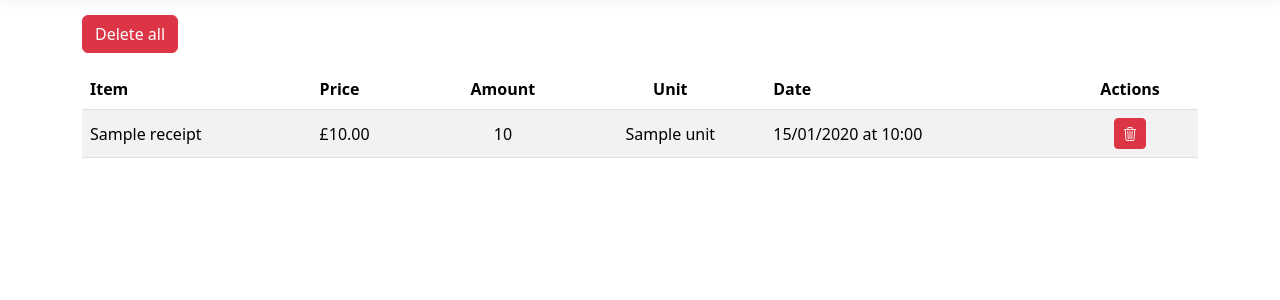
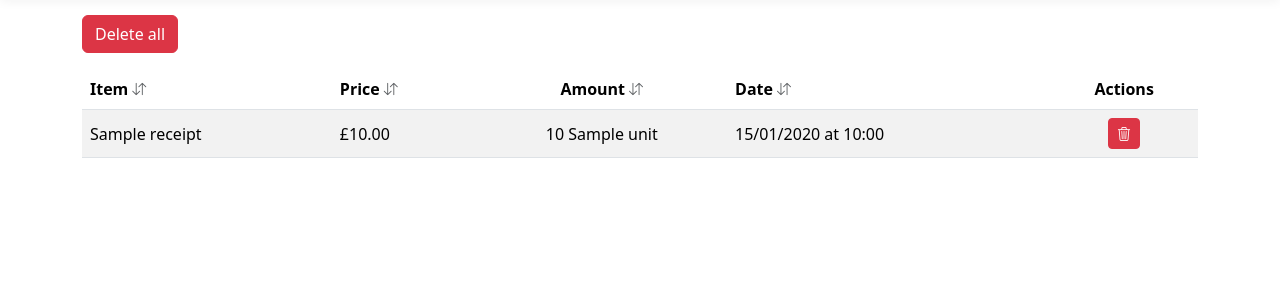
Before and after one commit to Atty737/DurHack2026, a Flask app: page /receipt-items in a window 1280 px wide. Shown: the part 57-357 px from the top of the page. Run offline with Flask 3, Linux system fonts and the light colour scheme; the visitor is signed in with stand-in values (Sample User, id 1); a database or web service that is not in the repository returns one stand-in record (values such as "Sample title").

Commit message:
add sort to pantry

```diff
--- a/app/templates/pantry.html
+++ b/app/templates/pantry.html
@@ -17,48 +17,66 @@
 
   {% if items %}
     <div class="table-responsive">
-      <table class="table table-striped align-middle">
+      <table id="pantry-table" class="table table-striped align-middle">
         <thead>
           <tr>
-            <th scope="col">Item</th>
-            <th scope="col">Price</th>
-            <th scope="col" class="text-center">Amount</th>
-            <th scope="col" class="text-center">Unit</th>
-            <th scope="col">Date</th>
+            <th scope="col" class="sortable-header" data-col="0" data-type="text" title="Click to sort by Item" style="cursor: pointer; user-select: none;">
+              <span class="d-inline-flex align-items-center gap-1">
+                Item
+                <i class="bi bi-arrow-down-up text-muted small sort-icon"></i>
+              </span>
+            </th>
+            <th scope="col" class="sortable-header" data-col="1" data-type="num" title="Click to sort by Price" style="cursor: pointer; user-select: none;">
+              <span class="d-inline-flex align-items-center gap-1">
+                Price
+                <i class="bi bi-arrow-down-up text-muted small sort-icon"></i>
+              </span>
+            </th>
+            <th scope="col" class="sortable-header text-center" data-col="2" data-type="num" title="Click to sort by Amount" style="cursor: pointer; user-select: none;">
+              <span class="d-inline-flex align-items-center gap-1">
+                Amount
+                <i class="bi bi-arrow-down-up text-muted small sort-icon"></i>
+              </span>
+            </th>
+            <th scope="col" class="sortable-header" data-col="3" data-type="num" title="Click to sort by Date" style="cursor: pointer; user-select: none;">
+              <span class="d-inline-flex align-items-center gap-1">
+                Date
+                <i class="bi bi-arrow-down-up text-muted small sort-icon"></i>
+              </span>
+            </th>
             <th scope="col" class="text-center">Actions</th>
           </tr>
         </thead>
         <tbody>
           {% for item in items %}
             <tr>
-              <td>{{ item["item_name"] }}</td>
-              <td>
+              <td data-sort="{{ item.item_name | lower }}">{{ item["item_name"] }}</td>
+              <td data-sort="{{ item.price if item.price is not none else -1 }}">
                 {% if item["price"] is not none %}
                   £{{ "%.2f"|format(item["price"]) }}
                 {% else %}
                   —
                 {% endif %}
               </td>
-              <td class="text-center">
+              <td class="text-center" data-sort="{{ item.amount if item.get('amount') is not none else (item.quantity if item.get('quantity') is not none else -1) }}">
                 {% if item.get("amount") is not none %}
-                  {{ item.amount }}
+                  {{ item.amount }} {{ item.get("unit") or "qty" }}
                 {% elif item.get("quantity") is not none %}
-                  {{ item.quantity }}
+                  {{ item.quantity }} {{ item.get("unit") or "qty" }}
                 {% else %}
                   —
                 {% endif %}
               </td>
-              <td class="text-center">
-                {{ item.get("unit") or "qty" }}
+              <td data-sort="{{ item.created_at.timestamp() if item.get('created_at') else 0 }}">
+                {{ item["created_at"].strftime("%d/%m/%Y at %H:%M") if item.get("created_at") else "—" }}
               </td>
-              <td>{{ item["created_at"].strftime("%d/%m/%Y at %H:%M") }}</td>
               <td class="text-center">
                 <form
                   method="post"
                   action="{{ url_for('receipts.delete_receipt_item', item_id=item['_id']) }}"
                   class="d-inline"
                 >
-                  <button type="submit" class="btn btn-danger btn-sm"><i class="bi bi-trash3"></i></button>
+                  <button type="submit" class="btn btn-danger btn-sm" title="Delete item"><i class="bi bi-trash3"></i></button>
                 </form>
               </td>
             </tr>
@@ -66,6 +84,73 @@
         </tbody>
       </table>
     </div>
+
+    <script>
+      document.addEventListener("DOMContentLoaded", function () {
+        const table = document.getElementById("pantry-table");
+        if (!table) return;
+
+        const tbody = table.querySelector("tbody");
+        const headers = table.querySelectorAll(".sortable-header");
+        let currentSort = { col: -1, asc: true };
+
+        headers.forEach(header => {
+          header.addEventListener("click", function () {
+            const colIndex = parseInt(this.dataset.col, 10);
+            const isNum = this.dataset.type === "num";
+            const isAsc = currentSort.col === colIndex ? !currentSort.asc : true;
+            currentSort = { col: colIndex, asc: isAsc };
+
+            // Update header icons
+            headers.forEach(h => {
+              const icon = h.querySelector(".sort-icon");
+              if (!icon) return;
+              if (h === header) {
+                icon.className = isAsc
+                  ? "bi bi-arrow-up text-primary small sort-icon"
+                  : "bi bi-arrow-down text-primary small sort-icon";
+              } else {
+                icon.className = "bi bi-arrow-down-up text-muted small sort-icon";
+              }
+            });
+
+            // Sort rows
+            const rows = Array.from(tbody.querySelectorAll("tr"));
+            rows.sort((rowA, rowB) => {
+              const cellA = rowA.children[colIndex];
+              const cellB = rowB.children[colIndex];
+
+              const rawA = cellA ? (cellA.dataset.sort ?? cellA.textContent.trim()) : "";
+              const rawB = cellB ? (cellB.dataset.sort ?? cellB.textContent.trim()) : "";
+
+              let cmp = 0;
+              if (isNum) {
+                const numA = parseFloat(rawA);
+                const numB = parseFloat(rawB);
+                const validA = !isNaN(numA);
+                const validB = !isNaN(numB);
+                if (validA && validB) {
+                  cmp = numA - numB;
+                } else if (validA) {
+                  cmp = 1;
+                } else if (validB) {
+                  cmp = -1;
+                } else {
+                  cmp = 0;
+                }
+              } else {
+                cmp = rawA.localeCompare(rawB, undefined, { sensitivity: "base" });
+              }
+
+              return isAsc ? cmp : -cmp;
+            });
+
+            // Re-append sorted rows
+            rows.forEach(r => tbody.appendChild(r));
+          });
+        });
+      });
+    </script>
   {% else %}
     <p>You do not yet have any saved ingredients.</p>
   {% endif %}
```
